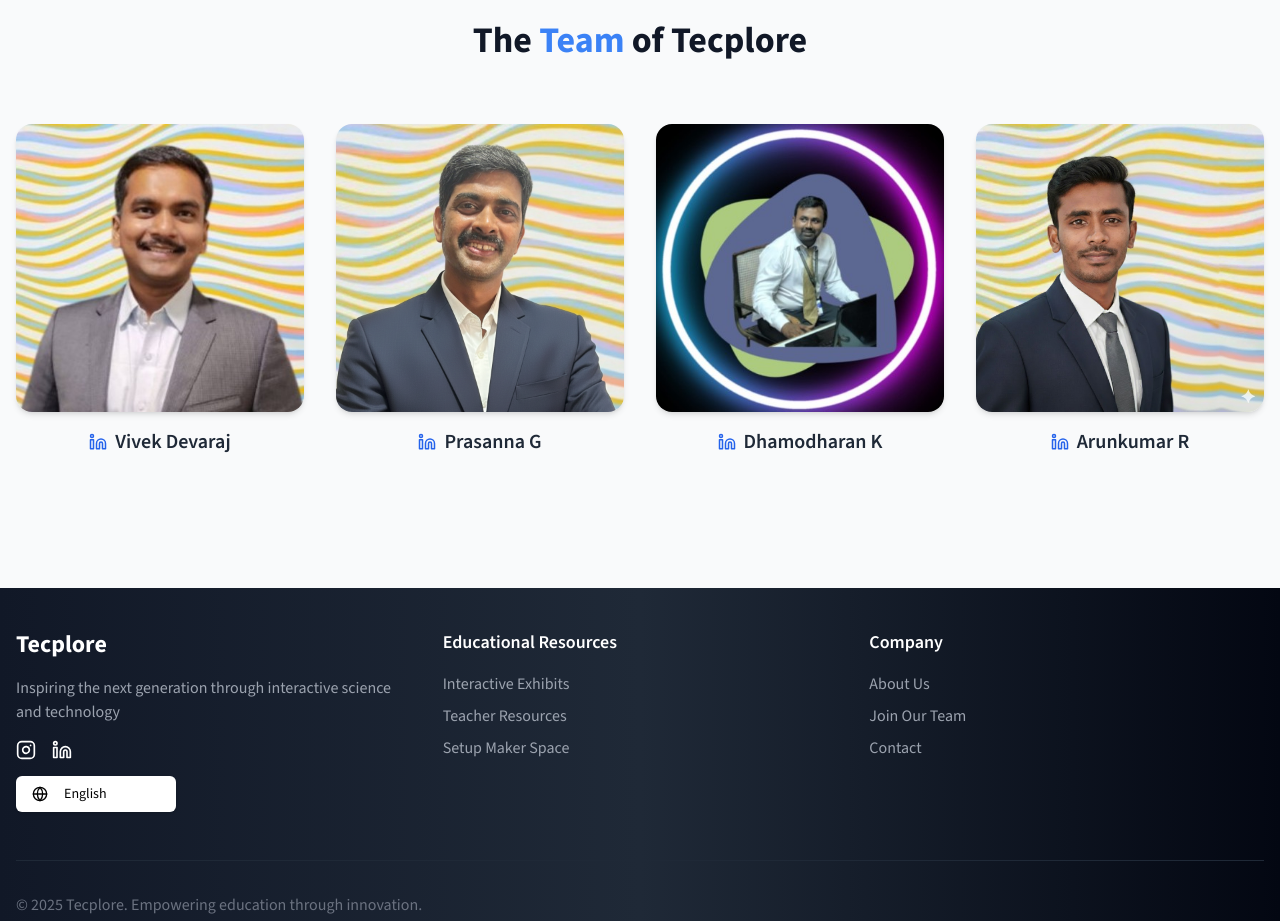
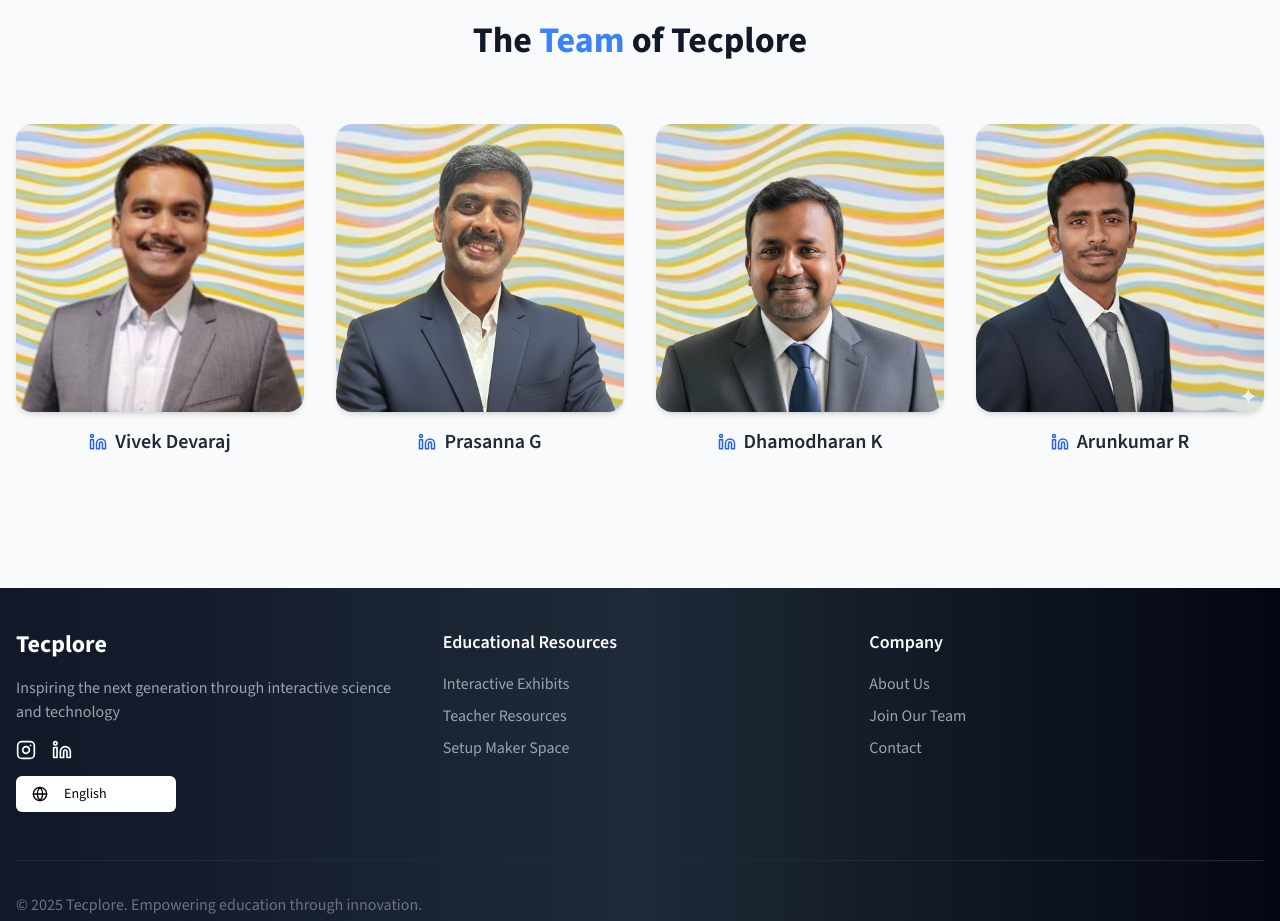
Before and after one commit to Tecplore-innovations/Tecplore_website, a Next.js app: page /about-us in a window 1280 px wide. Shown: the part 1320-2241 px from the top of the page. Built offline with nearby package versions, Linux system fonts and the light colour scheme.

Commit message:
Image Update

```diff
--- a/src/app/about-us/page.tsx
+++ b/src/app/about-us/page.tsx
@@ -77,7 +77,7 @@ const AboutPage = () => {
   },
   {
     name: "Dhamodharan K",
-    imageUrl: "/photos/aboutus/Dhomodhiran.jpeg",
+    imageUrl: "/photos/aboutus/Dhomodharan.jpeg",
     linkedin: "https://www.linkedin.com/in/dhamodarankkp",
     bio: "Dhamodharan builds interactive technology solutions that inspire curiosity and creativity in learners.",
   },
```
Also changed, not shown: public/photos/aboutus/Dhomodharan.jpeg (added), public/photos/aboutus/Dhomodhiran.jpeg (deleted).
